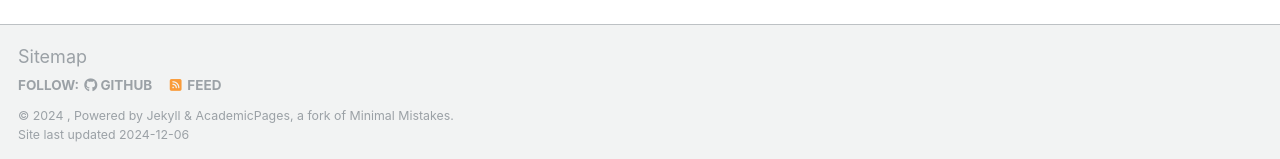
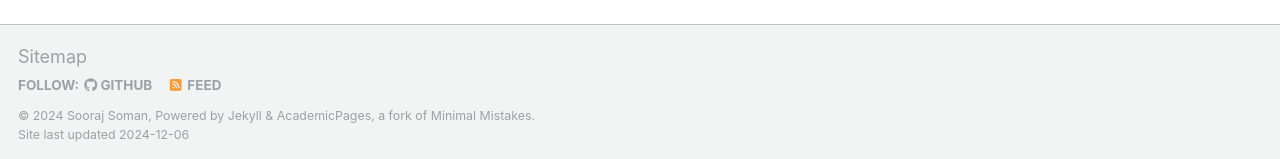
Before and after one commit to soorajss1729/soorajss1729.github.io, a Jekyll site: the page built from _pages/about.md, in a window 1280 px wide and 900 px high, scrolled down 2643 px. Shown: the part 738-897 px from the top of the window. Built offline with Jekyll 4.4.1, drawn with Linux system fonts in a browser that asks for light colours; some web fonts are replaced.

Commit message:
Update _config.yml

```diff
--- a/_config.yml
+++ b/_config.yml
@@ -10,7 +10,7 @@
 locale                   : "en-US"
 title                    : "<Sooraj Soman>"
 title_separator          : "-"
-name                     : &name "<Sooraj Soman>"
+name                     : &name "Sooraj Soman"
 description              : &description "personal description"
 url                      : https://academicpages.github.io # the base hostname & protocol for your site e.g. "https://[your GitHub username].github.io"
 baseurl                  : "" # the subpath of your site, e.g. "/blog"
```
